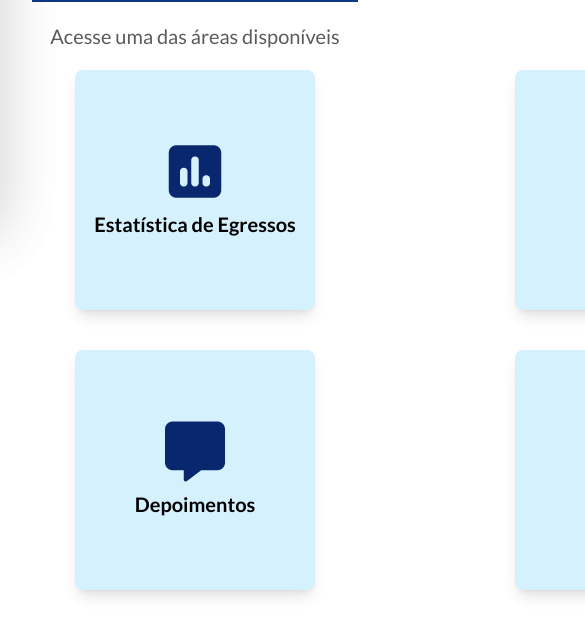
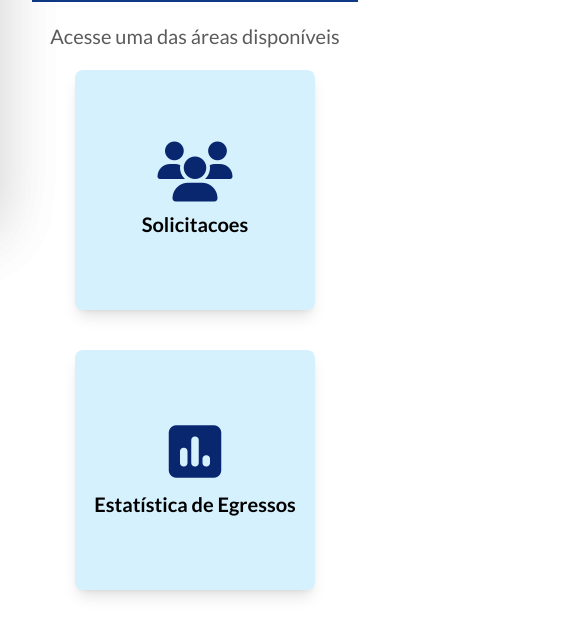
Before and after one commit to Gabriel-Bastos-Rabelo/Portal-Egressos-Frontend, a React (Vite) app: page /coordenador in a window 390 px wide. Shown: the part 650-1279 px from the top of the page, 585 px wide, since content can reach past the window. Built offline with nearby package versions, Linux system fonts and the light colour scheme.

Commit message:
feat: adiciona responsividade na home do coordenador

```diff
--- a/src/pages/CoordHome/index.tsx
+++ b/src/pages/CoordHome/index.tsx
@@ -12,7 +12,7 @@ function CoordHome() {
 
   return (
     <div className=" ">
-      <div className="flex bg-[#0E3986] justify-center items-center h-[500px] gap-10">
+      <div className="flex max-[900px]:flex-col bg-[#0E3986] justify-center items-center h-[500px] gap-10 justify-center items-center">
         <img src={banner} alt="Banner Home" className="h-[250px]" />
         <h2 className="text-4xl font-bold text-[#fff]">Olá, Coordenador(a)!</h2>
       </div>
@@ -20,13 +20,13 @@ function CoordHome() {
       <p className="text-center my-5 text-xl text-[#5B5B5B]">Acesse uma das áreas disponíveis</p>
 
       <div className="flex flex-col justify-center items-center gap-10 mb-20">
-        <ul className="flex gap-50">
+        <ul className="flex gap-50 max-[900px]:flex-col max-[1200px]:gap-10">
           <Module link={"/solicitacoes"} texto={"Solicitacoes"} icon={"fa-solid fa-users text-6xl text-[#08276F] mb-2"}/>
           <Module link={"/estatisticas"} texto={"Estatística de Egressos"} icon={"fa-solid fa-square-poll-vertical text-6xl text-[#08276F] mb-2"}/>
           <Module link={"/egressos"} texto={"Egressos"} icon={"fa-solid fa-graduation-cap text-6xl text-[#08276F] mb-2"}/>
         </ul>
 
-        <ul className="flex gap-50">
+        <ul className="flex gap-50 max-[900px]:flex-col max-[1200px]:gap-10">
           <Module link={"/oportunidades"} texto={"Oportunidades"} icon={"fa-solid fa-briefcase text-6xl text-[#08276F] mb-2"}/>
           <Module link={"/depoimentos"} texto={"Depoimentos"} icon={"fa-solid fa-message text-6xl text-[#08276F] mb-2"}/>
           <Module link={"/noticias"} texto={"Notícias"} icon={"fa-solid fa-newspaper text-6xl text-[#08276F] mb-2"}/>
```
